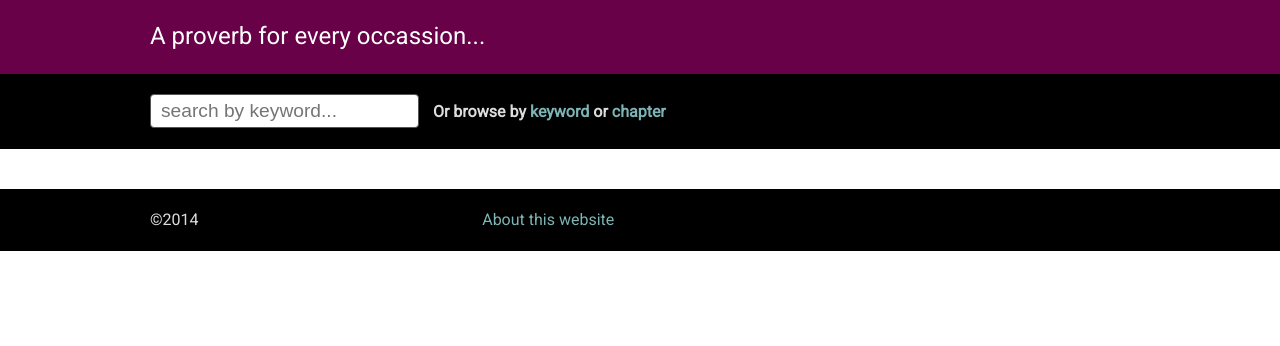
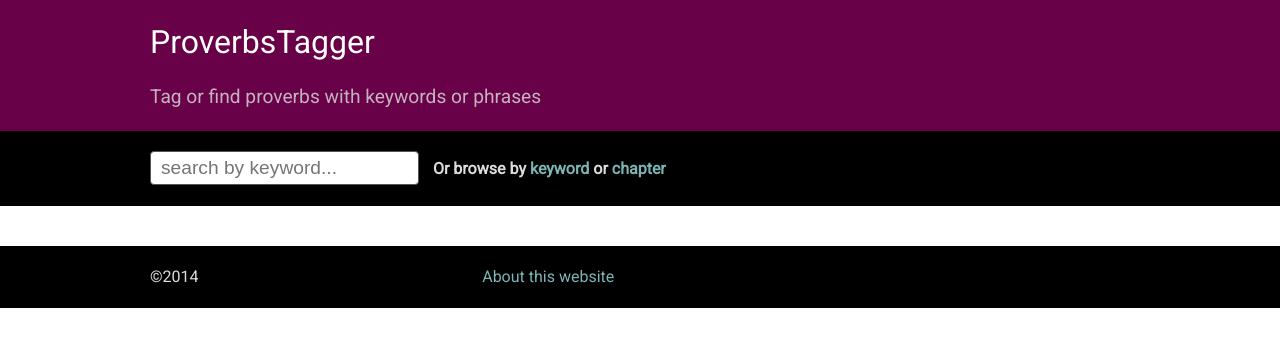
Before and after one commit to rdybarra/proverbstagger-client, a website: page index.html in a window 1280 px wide. Drawn offline with Linux system fonts and the light colour scheme; some packages are replaced by stand-ins of ours; a script that the page names is missing; files whose address does not match are found by name.

Commit message:
Changing front page branding

```diff
--- a/css/sass/style.scss
+++ b/css/sass/style.scss
@@ -31,12 +31,17 @@ header#header {
 }
 
 #logo {
-  font-size: 1.5em;
+  font-size: 2em;
 
   a {
     color: #ffffff;
     text-decoration: none;
   }
+}
+
+#tagline {
+  font-size: 1.2em;
+  opacity: 0.8;
 }
 
 #search {
--- a/index.html
+++ b/index.html
@@ -13,8 +13,9 @@
   <header id="header">
     <div class="inner">
       <div id="logo">
-        <a href="/"><span>A proverb for every occassion...</span></a>
+        <a href="/"><span>ProverbsTagger</span></a>
       </div>
+      <div id="tagline"><p>Tag or find proverbs with keywords or phrases</p></div>
     </div><!-- .inner -->
 
     <div id="search" ng-controller="SearchController as search">
@@ -44,8 +45,7 @@
   <footer id="footer">
     <div class="inner">
 
-      <div id="footer-date">
-        &copy;2014
+      <div id="footer-date">        &copy;2014
       </div>
 
       <div id="footer-message">
```
Also changed, not shown: css/style.css.
